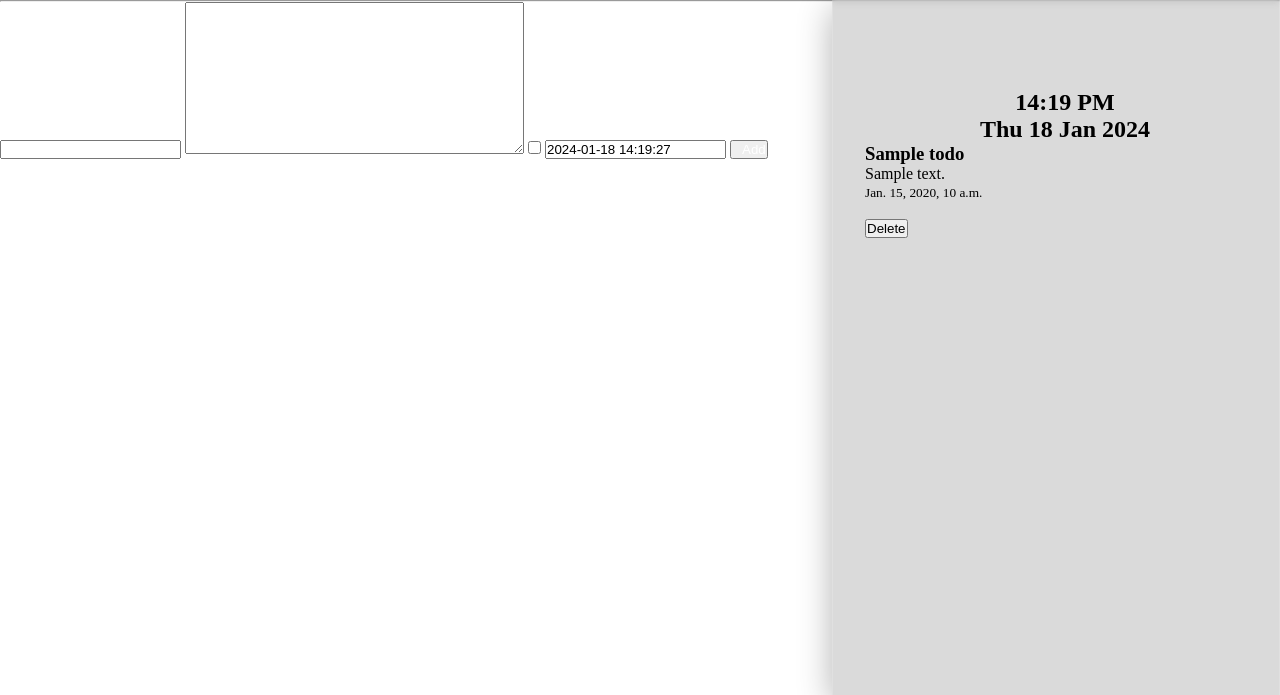
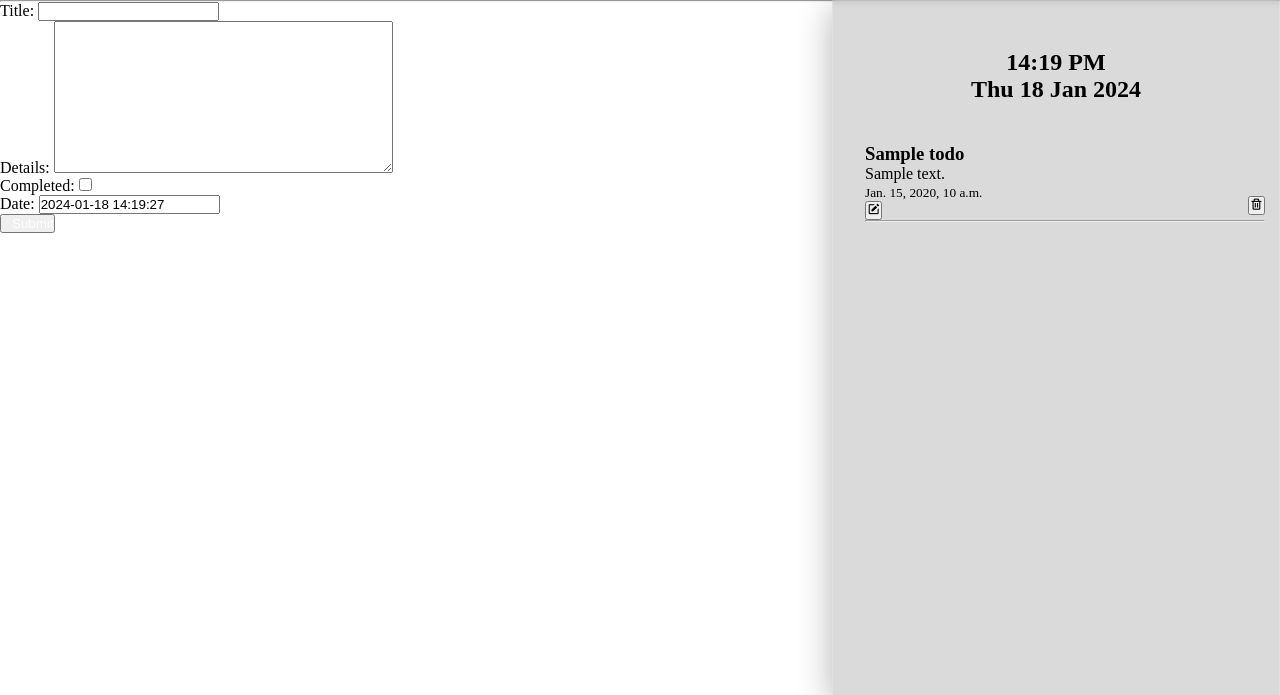
Before and after one commit to Stephen842/Todo_WebApp, a Django app: page /todo/ in a window 1280 px wide. Shown: the part 80-775 px from the top of the page. Run offline with Django 4.2, Linux system fonts and the light colour scheme; tables that the repository leaves empty hold one stand-in row (values such as "Sample post").

Commit message:
i did some hotfix

```diff
--- a/todo/todo_app/todo/forms.py
+++ b/todo/todo_app/todo/forms.py
@@ -6,9 +6,9 @@
     class Meta:
         model = Todo
         fields = ['title', 'details', 'completed', 'date']
-        widget = {
-                'title': forms.TextInput(attrs = {'class': 'title', 'placeholder': 'Enter Title'}),
-                'details': forms.Textarea(attrs = {'class': 'details', 'placeholder': 'Enter Description'}),
-                'completed': forms.CheckboxInput(attrs = {'class': 'checkbox'}),
-                'date': forms.DateInput(attrs = {'class': 'date'})
-                }
+        #widget = {
+             #   'title': forms.TextInput(attrs = {'class': 'title', 'placeholder': 'Enter Title'}),
+              #  'details': forms.Textarea(attrs = {'class': 'details', 'placeholder': 'Enter Description'}),
+               # 'completed': forms.CheckboxInput(attrs = {'class': 'checkbox'}),
+                #'date': forms.DateInput(attrs = {'class': 'date'})
+                #}
--- a/todo/todo_app/todo/static/style2.css
+++ b/todo/todo_app/todo/static/style2.css
@@ -44,9 +44,10 @@
 .list2{
 	margin-bottom: 8px;
 }
+
 .list2 .del_btn{
 	float: right;
-	margin-top: -25px;
+	margin-top: -12px;
 }
 
 h2{
--- a/todo/todo_app/todo/templates/todo/todo.html
+++ b/todo/todo_app/todo/templates/todo/todo.html
@@ -39,34 +39,43 @@
 	<div class = 'add-task'>
 		<form method = 'POST'>
 			{% csrf_token %}
-			{{ forms.title }}
-            		{{ forms.details }}
-            		{{ forms.completed }}
-            		{{ forms.date }}
-			<input type = 'submit' class = 'btn' value = 'Add'/>
+            {{ forms.as_p }}
+
+			<button type = 'submit' class = 'btn'/>Submit </button>
 		</form>
 
 	</div>
 
+
+    <div class = 'list_of_task'>
+        <h2>{{ date|date:'H:i A' }}</h2>
+        <h2>{{ date|date:'D d M Y' }}</h2>
+	<div class = 'list'>
         {% for x in list %}
 
-	<div class = 'list_of_task'>
-
-    <div class = 'list'>
-        <h2>{{ date|date:'H:i A' }}</h2>
-        <h2>{{ date|date:'D d M Y' }}</h2>
+        <div class = 'list2'>
             <h3> {{ x.title }} </h3>
 		    <p> {{ x.details }} </p>
 		    <p><small> {{ x.date}} </small></p>
-		<br/>
+
+            <div class='up_btn'>
+                <form action = '{% url 'update' x.id %}' method = 'POST'>
+                    {% csrf_token%}
+                    <button type = 'submit'> <i class='bx bxs-edit'></i> </button>
+                </div>
+
+            <div class = 'del_btn'>
 		        <form action = '/del/{{ x.id }}' method = 'POST'>
 			        {% csrf_token %}
-			<button value = 'del' type = 'submit' class = 'del_btn'> Delete </button>
+			        <button type = 'submit' class = 'del_btn'> <i class='bx bx-trash'></i> </button>
 		        </form>
             </div>
+            <hr/>
+        </div>
 
+        {% endfor %}
     </div>
-	{% endfor %}
+	</div>
 
 	</body>
 
--- a/todo/todo_app/todo/urls.py
+++ b/todo/todo_app/todo/urls.py
@@ -6,5 +6,6 @@
 urlpatterns = [
         path('', views.home, name = 'home'),
         path('todo/', views.todo, name = 'todo'),
+        path('update/<str:item_id>', views.update, name = 'update'),
         path('del/<str:item_id>', views.remove, name = 'del'),
         ]
--- a/todo/todo_app/todo/views.py
+++ b/todo/todo_app/todo/views.py
@@ -1,10 +1,11 @@
-from django.shortcuts import render, redirect
+from django.shortcuts import render, redirect, get_object_or_404
 from django.contrib import messages
 
 from .models import Todo
 from .forms import TodoForm
 from datetime import datetime
 from django.utils import timezone
+import random
 
 # Create your views here.
 
@@ -31,8 +32,26 @@
             }
     return render(request, 'todo/todo.html', page)
 
+# this function below update an item in the todo list
+def update(request, item_id):
+    todo = Todo.objects.get(id = item_id)
+    form = TodoForm(instance = todo)
+
+    if request.method == 'POST':
+        form = TodoForm(request.POST, instance = todo)
+        if form.is_valid():
+            form.save()
+            return redirect('todo')
+    else:
+        form = TodoForm(instance=todo)
+
+    context ={
+            'form': form,
+            'todo': todo,
+            }
+    return render(request, 'todo/todo.html', context)
+
 # this function below removes item from the todo list
-
 def remove(request, item_id):
     item = Todo.objects.get(id = item_id)
     item.delete()
```
Lines whose indentation alone changed are shown as unchanged.
